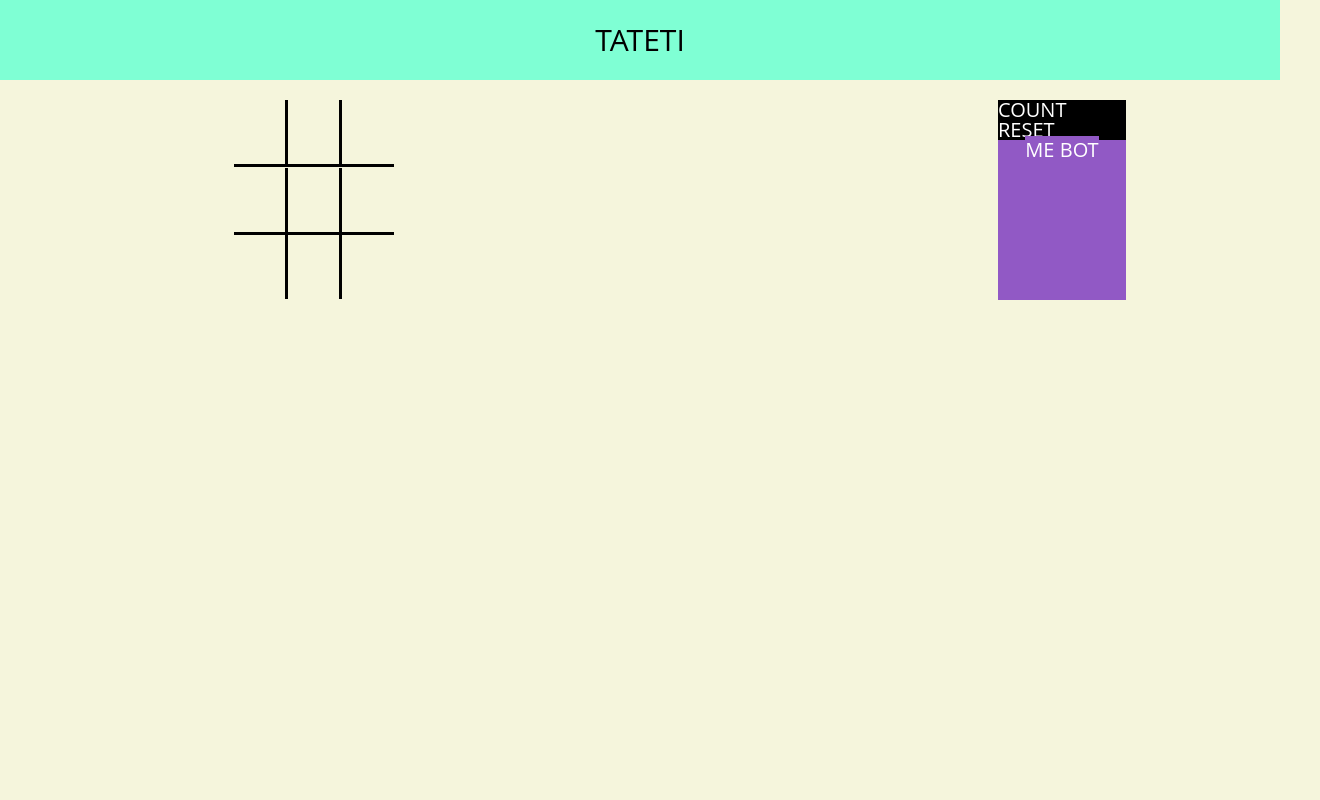
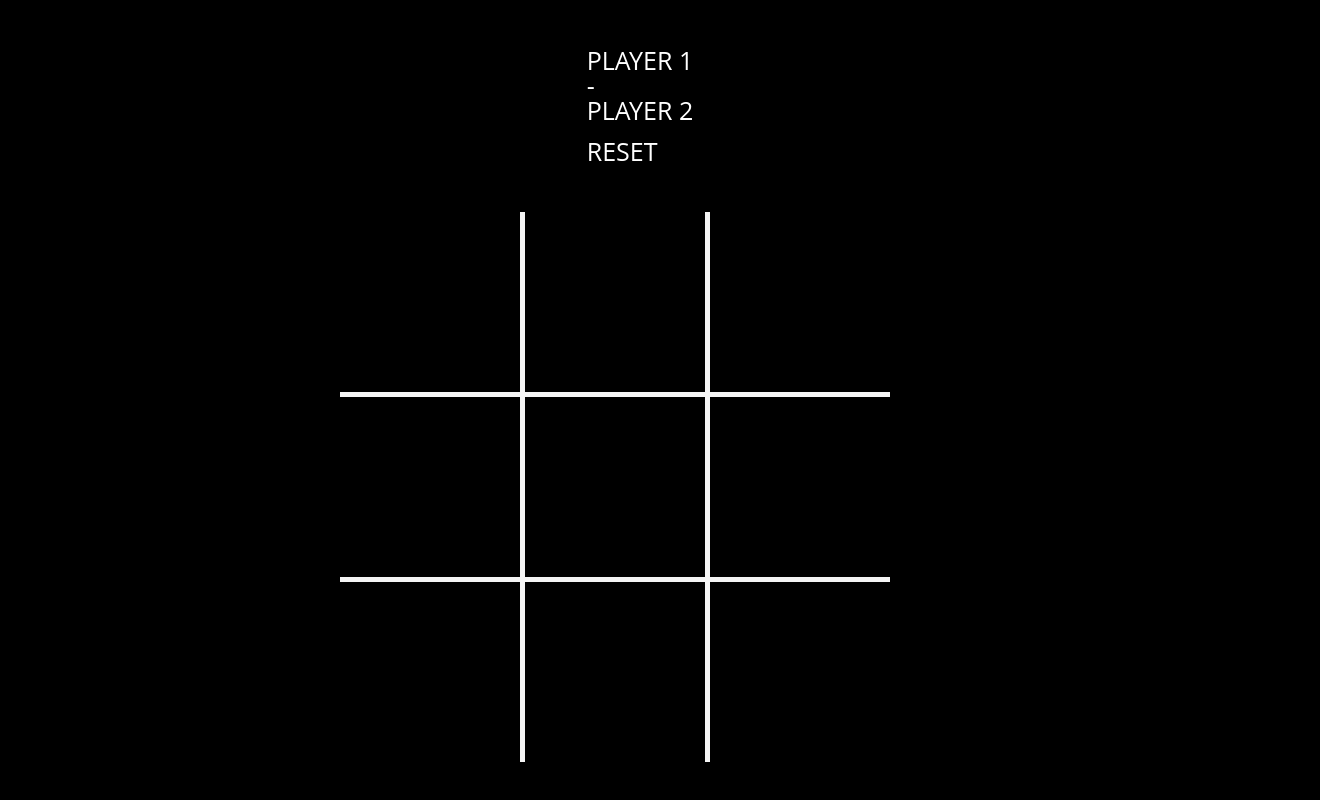
Before and after one commit to pablingarcia/Tateti, a plain HTML site: page index.html in a window 1280 px wide. Shown: the whole page, 1320 px wide, since content can reach past the window. Drawn offline with Linux system fonts and the light colour scheme.

Commit message:
Mejora en diseño visual

```diff
--- a/app.js
+++ b/app.js
@@ -10,11 +10,11 @@ for (let index = 0; index < cuadrados.length; index++) {
         if(cuadrados[index].textContent != "") return;
 
         if(estadoJuego === "P1"){
-            cuadrados[index].textContent= "X"
+            cuadrados[index].textContent= "✖"
             estadoJuego = "P2"
 
         } else if(estadoJuego === "P2"){
-            cuadrados[index].textContent= "⊛"
+            cuadrados[index].textContent= "〇"
 
             estadoJuego = "P1"
         } else return;
--- a/css/style.css
+++ b/css/style.css
@@ -1,115 +1,76 @@
 *{
-    background-color: beige;
+    background-color: black;
+    color:white;
 }
-header {
+
+body{
     display: flex;
+    flex-direction: column;
+    justify-content: center;
     align-items: center;
-    width: 100vw;
-    height: 10vh;
-    justify-content: center;
-    background-color: aquamarine;
-    font-size: 30px;
-    font-family: 'Open Sans', sans-serif;
+    margin: 3rem;
+
 }
 
 #flex-container{
-    display: flex;
-    justify-content: space-around;
-    margin-right: 10%;
-    padding: 20px;
     font-family: 'Open Sans', sans-serif;
-    font-size: 20px;
-    width:100vw;
-}
-
-#option-container{
-    display: flex;
-    flex-direction: column;
-    padding-left: 200px;
-    width: 10vw;
-}
-
-
-#reset-counter{
-    background-color: black;
-    color: white;
+    font-size: 25px;
 }
 
 #counter{
-    background-color: rgb(145, 89, 197);
-    height: 20vh;
-    text-align: center;
-}
-
-#counter span{
-    background-color: rgb(145, 89, 197);
-    color: white;
+    margin-bottom: 1rem;
 }
 
 #game-container{
     display: flex;
-    width: 20vw;
+    width: 600px;
     flex-wrap: wrap;
+    margin-top: 3rem;
+    font-size: 100px;
+    cursor: pointer;
+}
+
+.square{
+    width: 180px;
+    height: 180px;
+    display: flex;
+    justify-content: center;
+    align-items: center;
 }
 
 #up-left{
-    width: 4vw;
-    height: 8vh;
-    margin-left: 40px;
-    border-right: 3px black solid;
-    border-bottom: 3px black solid;
+    border-right: 5px whitesmoke solid;
+    border-bottom: 5px whitesmoke solid;
 }
 
 #up-middle{
-    width: 4vw;
-    height: 8vh;
-    border-right: 3px black solid;
-    border-bottom: 3px black solid;
+    border-right: 5px whitesmoke solid;
+    border-bottom: 5px whitesmoke solid;
 }
 
 #up-right{
-    width: 4vw;
-    height: 8vh;
-    border-bottom: 3px black solid;
+    border-bottom: 5px whitesmoke solid;
+}
+
+#middle-left{
+    border-right: 5px whitesmoke solid;
+    border-bottom: 5px whitesmoke solid;
 
 }
 
-#middle-left{
-    width: 4vw;
-    height: 8vh;
-    margin-left: 40px;
-    border-right: 3px black solid;
-    border-bottom: 3px black solid;
-}
-
 #middle-middle{
-    width: 4vw;
-    height: 8vh;
-    border-right: 3px black solid;
-    border-bottom: 3px black solid;
+    border-right: 5px whitesmoke solid;
+    border-bottom: 5px whitesmoke solid;
 }
 
 #middle-right{
-    width: 4vw;
-    height: 8vh;
-    border-bottom: 3px black solid;
-
+    border-bottom: 5px whitesmoke solid;
 }
 
 #down-left{
-    width: 4vw;
-    height: 8vh;
-    margin-left: 40px;
-    border-right: 3px black solid;
+    border-right: 5px whitesmoke solid;
 }
 
 #down-middle{
-    width: 4vw;
-    height: 8vh;
-    border-right: 3px black solid;
+    border-right: 5px whitesmoke solid;
 }
-
-#down-right{
-    width: 4vw;
-    height: 8vh;
-}
--- a/index.html
+++ b/index.html
@@ -10,29 +10,32 @@
     <link rel="stylesheet" href="./css/style.css">
 </head>
 <body>
-    <header>TATETI</header>
+
     <div id="flex-container">
 
-        <div id="game-container">
-            <div id="up-left"></div>
-            <div id="up-middle"></div>
-            <div id="up-right"></div>
-            <div id="middle-left"></div>
-            <div id="middle-middle"></div>
-            <div id="middle-right"></div>
-            <div id="down-left"></div>
-            <div id="down-middle"></div>
-            <div id="down-right"></div>
-        </div>
+        <div id="option-container">
+        <div id="counter">
+            <p id="player1">PLAYER 1</p>
+            <p id="ties">-</p>
+            <p id="player2"> PLAYER 2</p></div>
 
-        <div id="option-container">
-        <div id="reset-counter">COUNT RESET</div>
-        <div id="counter"><span id="count-span"> ME </span>
-        <span id="count-span1"> BOT</span></div>
+        <div id="reset-counter">RESET</div>
+
     </div>
 
     </div>
 
+    <div id="game-container">
+        <div class="square" id="up-left"></div>
+        <div class="square" id="up-middle"></div>
+        <div class="square" id="up-right"></div>
+        <div class="square" id="middle-left"></div>
+        <div class="square" id="middle-middle"></div>
+        <div class="square" id="middle-right"></div>
+        <div class="square" id="down-left"></div>
+        <div class="square" id="down-middle"></div>
+        <div class="square" id="down-right"></div>
+    </div>
 
 
 
```
